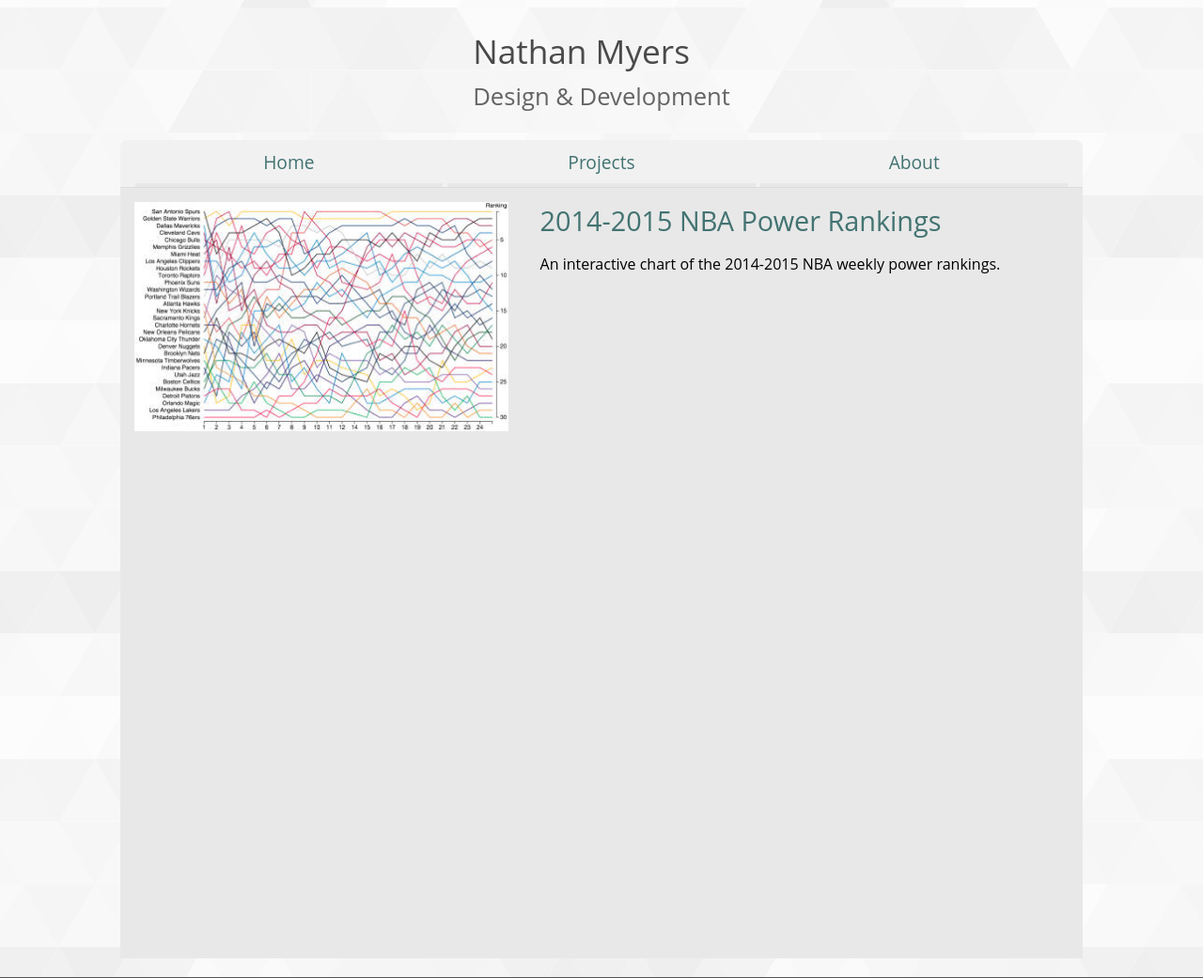
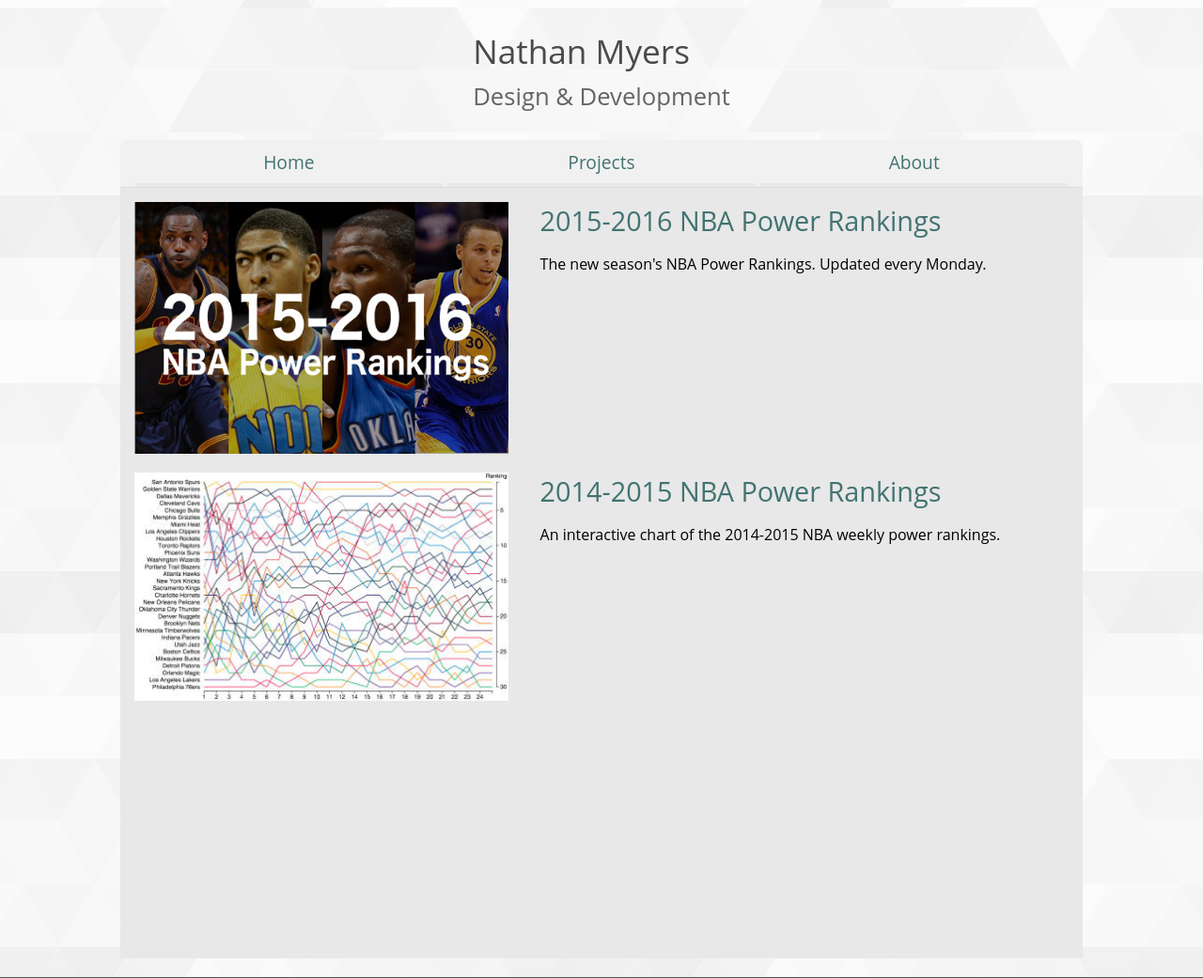
Before and after one commit to nathanemyers/homepage, a Django app: page /projects/ in a window 1280 px wide. Shown: the top 1041 px of the page at 94% size. Run offline with Django 3.2, Linux system fonts and the light colour scheme; style sheets or scripts are compiled from the project's sources; some libraries are stand-ins or nearby versions.

Commit message:
adding new nba chart to projects page

```diff
--- a/nathanemyers/nathanemyers/templates/projects/projects.html
+++ b/nathanemyers/nathanemyers/templates/projects/projects.html
@@ -5,6 +5,24 @@
 {% endblock %}
 
 {% block content %}
+
+<div class="project">
+
+  <div class="project-image">
+    <a href="/projects/2015-2016-nba-power-rankings">
+      <img src="/static/images/2016-nba-chart.jpg" alt="2015-2016 NBA Ranking"/>
+    </a>
+  </div>
+
+  <div class="project-text">
+    <div class='prjoect-title'><a href="/projects/2015-2016-nba-power-rankings">2015-2016 NBA Power Rankings</a></div>
+    <div class="project-description">
+      <p>The new season's NBA Power Rankings. Updated every Monday.</p>
+    </div>
+  </div>
+
+</div>
+
 <div class="project">
 
   <div class="project-image">
--- a/nathanemyers/nathanemyers/urls.py
+++ b/nathanemyers/nathanemyers/urls.py
@@ -26,6 +26,7 @@ urlpatterns = [
     url(r'^$', views.IndexView.as_view(), name='index'),
     url(r'^admin/', include(admin.site.urls)),
     url(r'^nba/', include('nbapowerranks.urls', namespace='nba')),
+    url(r'^projects/2015-2016-nba-power-rankings$', include('nbapowerranks.urls', namespace='nba')),
     url(r'^projects/$', views.ProjectsView.as_view(), name='projects'),
     url(r'^projects/2014-2015-nba-power-rankings$', views.NBALegacyView.as_view(), name='projects'),
     url(r'^about/', views.AboutView.as_view(), name='about'),
```
Also changed, not shown: nathanemyers/nathanemyers/static/images/2016-nba-chart.jpg (added).
